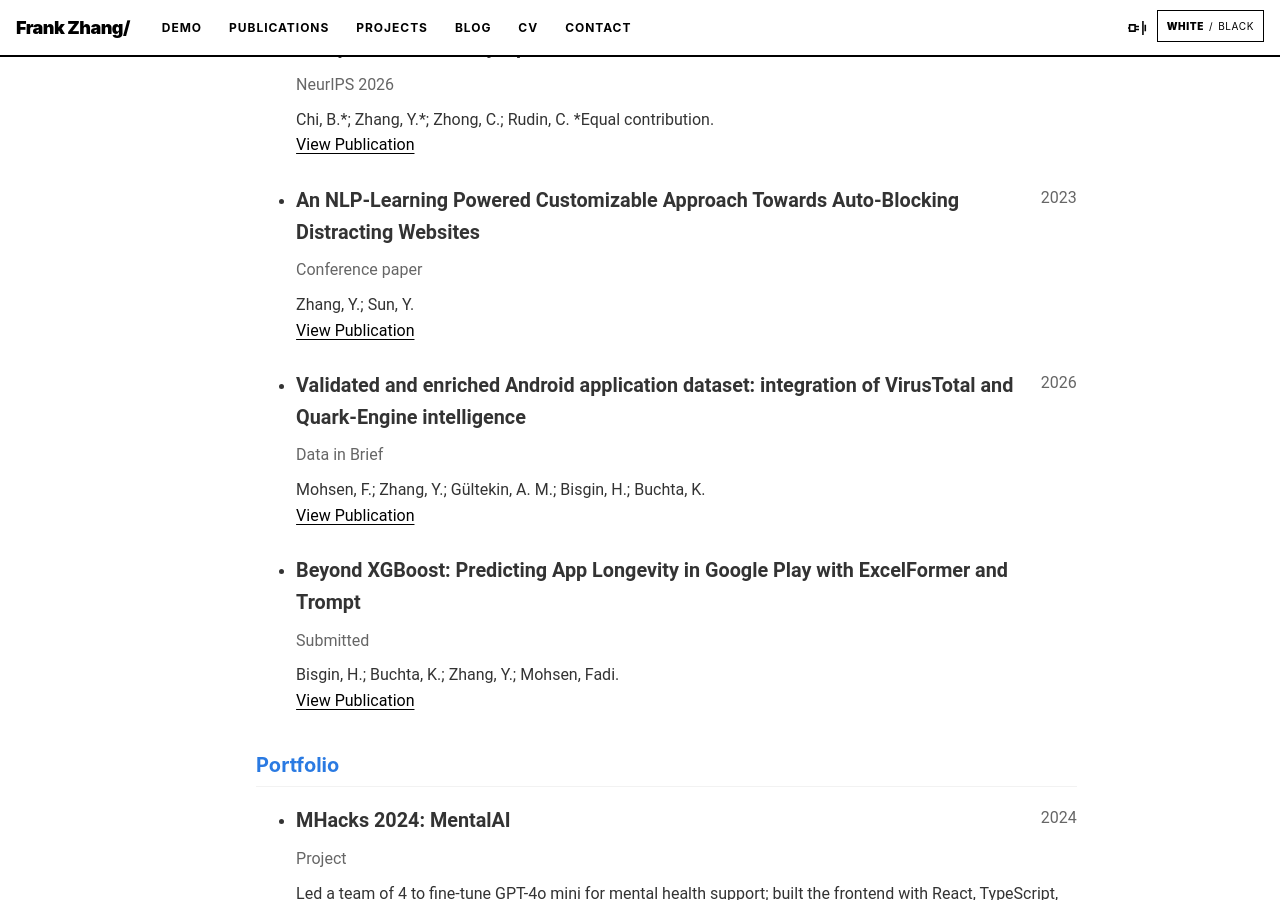
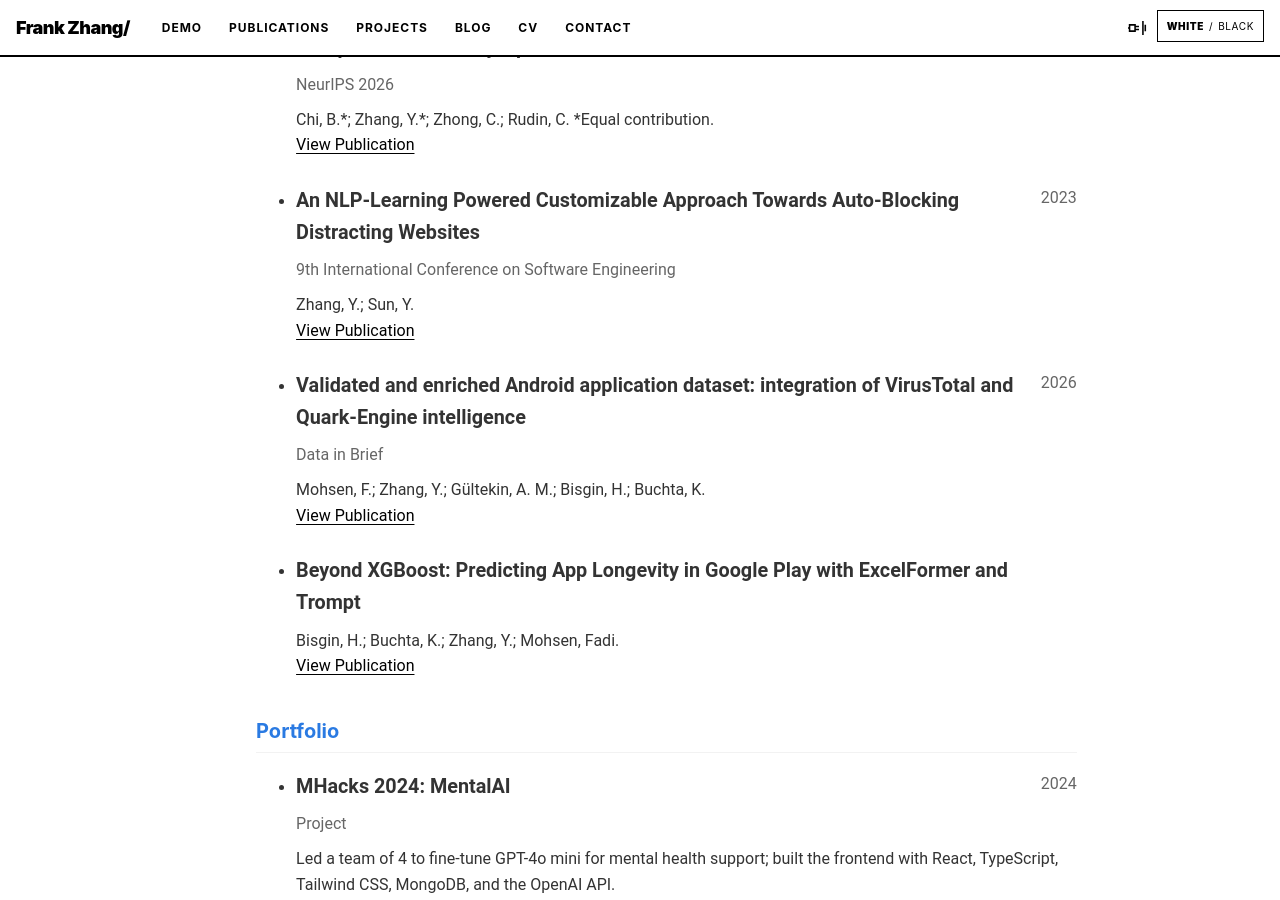
Before and after one commit to frankyzha/frankyzha.github.io, a Jekyll site: the page built from _pages/cv-json.md, in a window 1280 px wide and 900 px high, scrolled down 4043 px. Built offline with Jekyll 4.4.1, drawn with Linux system fonts in a browser that asks for light colours.

Commit message:
Use venue names across publications and résumé

```diff
--- a/_data/cv.json
+++ b/_data/cv.json
@@ -220,7 +220,7 @@
     },
     {
       "name": "An NLP-Learning Powered Customizable Approach Towards Auto-Blocking Distracting Websites",
-      "publisher": "Conference paper",
+      "publisher": "9th International Conference on Software Engineering",
       "releaseDate": "2023",
       "website": "https://doi.org/10.5121/csit.2023.130209",
       "summary": "Zhang, Y.; Sun, Y."
@@ -234,7 +234,7 @@
     },
     {
       "name": "Beyond XGBoost: Predicting App Longevity in Google Play with ExcelFormer and Trompt",
-      "publisher": "Submitted",
+      "publisher": "",
       "releaseDate": "",
       "website": "",
       "summary": "Bisgin, H.; Buchta, K.; Zhang, Y.; Mohsen, Fadi."
--- a/_pages/cv-json.md
+++ b/_pages/cv-json.md
@@ -30,6 +30,6 @@ redirect_from:
 {% include cv-template.html %}
 
 <div class="cv-download-links">
-  <a href="{{ base_path }}/files/cv.pdf" class="btn btn--primary">Download CV as PDF</a>
+  <a href="{{ '/files/Frank_Zhang_resume.pdf' | relative_url }}?v={{ site.github.build_revision | default: site.time | url_encode }}" class="btn btn--primary">Download CV as PDF</a>
   <a href="{{ base_path }}" class="btn btn--inverse">View Markdown CV</a>
 </div>
--- a/_pages/cv.md
+++ b/_pages/cv.md
@@ -6,11 +6,13 @@ redirect_from:
   - /resume
 ---
 
+{% assign cv_pdf = '/files/Frank_Zhang_resume.pdf' | relative_url %}
+{% assign asset_version = site.github.build_revision | default: site.time | url_encode %}
 <main class="cv-pdf-page">
-  <object class="cv-pdf-viewer" data="{{ '/files/Frank_Zhang_resume.pdf' | relative_url }}#view=FitH&amp;toolbar=1&amp;navpanes=0" type="application/pdf" aria-label="Yulin (Frank) Zhang résumé">
+  <object class="cv-pdf-viewer" data="{{ cv_pdf }}?v={{ asset_version }}#view=FitH&amp;toolbar=1&amp;navpanes=0" type="application/pdf" aria-label="Yulin (Frank) Zhang résumé">
     <div class="cv-pdf-fallback">
       <p>This browser cannot display the résumé inline.</p>
-      <a href="{{ '/files/Frank_Zhang_resume.pdf' | relative_url }}">Open the PDF</a>
+      <a href="{{ cv_pdf }}?v={{ asset_version }}">Open the PDF</a>
     </div>
   </object>
 </main>
```
Also changed, not shown: _publications/2026-01-03-android-apps-virustotal-quark.md (+0 -1 lines), _publications/2026-01-04-beyond-xgboost-app-longevity.md (+2 -3 lines), _publications/2026-10-09-android-app-detection.md (+0 -1 lines), 1 other file.
